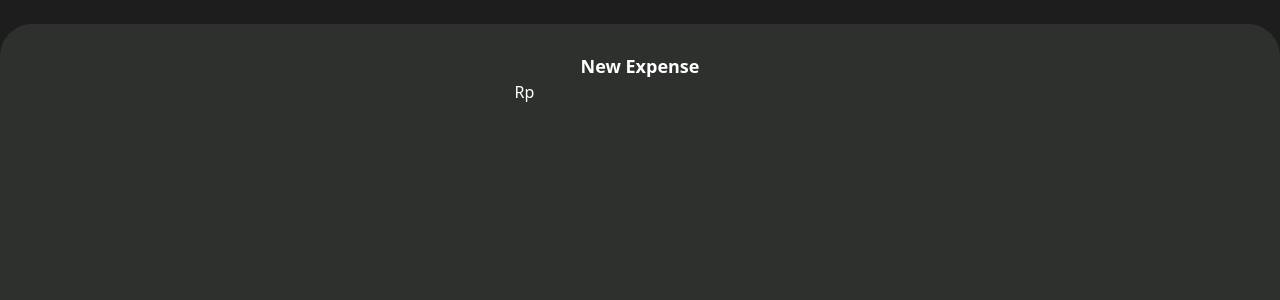
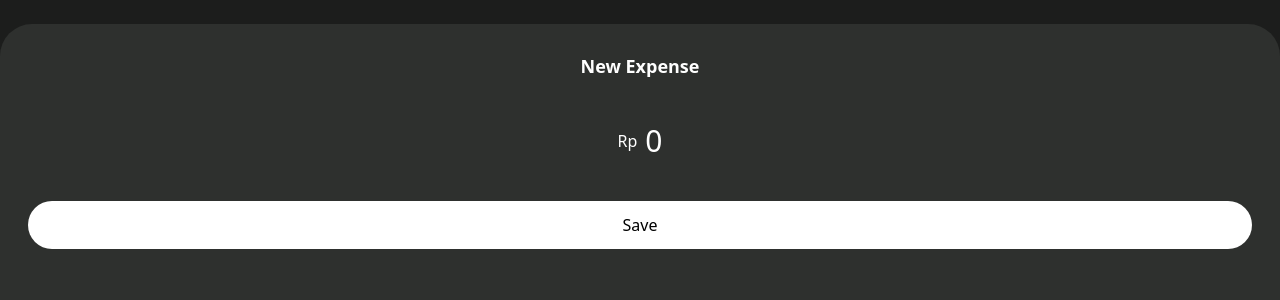
Before and after one commit to TamaWira/react-vite-pwa-app, a React (Vite) app: page / in a window 1280 px wide. Both pictures are taken after a click on the button 640 px from the left and 740 px from the top of the page. Shown: the top 300 px of the page. Built offline with nearby package versions, Linux system fonts and the light colour scheme.

Commit message:
feat: add 'add expense' feature (amount)

```diff
--- a/src/components/AddExpenseDrawer.tsx
+++ b/src/components/AddExpenseDrawer.tsx
@@ -2,12 +2,14 @@ import { PiPlus } from "react-icons/pi";
 import { useLocation } from "react-router";
 import { Drawer } from "vaul";
 import AddExpenseForm from "./AddExpenseForm";
+import { useState } from "react";
 
 export default function AddExpenseDrawer() {
   const { pathname } = useLocation();
+  const [isOpen, setIsOpen] = useState(false);
 
   return (
-    <Drawer.Root shouldScaleBackground>
+    <Drawer.Root shouldScaleBackground open={isOpen} onOpenChange={setIsOpen}>
       <Drawer.Trigger className="right-0 bottom-7 left-0 absolute flex justify-center items-center bg-[#364935] mx-auto rounded-full outline-none w-16 h-16">
         <PiPlus
           className={` p-3 border rounded-full w-14 h-14 ${
@@ -22,7 +24,7 @@ export default function AddExpenseDrawer() {
         <Drawer.Content className="right-0 bottom-0 left-0 fixed bg-[#2E302E] rounded-t-4xl outline-none h-[97%] text-white">
           <Drawer.Title />
           <Drawer.Description />
-          <AddExpenseForm />
+          <AddExpenseForm setIsOpen={setIsOpen} />
         </Drawer.Content>
       </Drawer.Portal>
     </Drawer.Root>
--- a/src/components/AddExpenseForm.tsx
+++ b/src/components/AddExpenseForm.tsx
@@ -1,28 +1,96 @@
-import { useState } from "react";
+import { useState, ChangeEvent, FocusEvent } from "react";
+import { useExpenseContext } from "../lib/hooks";
 
-export default function AddExpenseForm() {
-  const [form, setForm] = useState({
-    amount: 0,
+type Form = {
+  amount: string | number;
+};
+
+type Props = {
+  setIsOpen: (state: boolean) => void;
+};
+
+export default function AddExpenseForm({ setIsOpen }: Props) {
+  // We keep the amount as a string so we can store both the unformatted (editing) and formatted values.
+  const { expenses, handleChangeExpenses } = useExpenseContext();
+  const [form, setForm] = useState<Form>({
+    amount: "",
   });
+
+  // Remove all non-digit characters.
+  const unformatNumber = (value: string): string => {
+    return value.replace(/\D/g, "");
+  };
+
+  // Format the number using a locale that uses dots for thousand separators (e.g., "de-DE").
+  // You can change "de-DE" to another locale if needed.
+  const formatNumber = (value: string): string => {
+    const numericValue = Number(unformatNumber(value));
+    if (!value || isNaN(numericValue)) return "";
+    return numericValue.toLocaleString("de-DE");
+  };
+
+  const handleChange = (e: ChangeEvent<HTMLInputElement>) => {
+    // As the user types, update the state.
+    setForm({ ...form, amount: parseInt(e.target.value) });
+  };
+
+  const handleFocus = (e: FocusEvent<HTMLInputElement>) => {
+    // On focus, remove formatting so the user can edit the raw number.
+    // setAmount(unformatNumber(e.target.value));
+    setForm({ ...form, amount: unformatNumber(e.target.value) });
+  };
+
+  const handleBlur = (e: FocusEvent<HTMLInputElement>) => {
+    // On blur, format the number with thousand separators.
+    // setAmount(formatNumber(e.target.value));
+    console.log(formatNumber(e.target.value));
+    setForm({ ...form, amount: formatNumber(e.target.value) });
+  };
+
+  const generateExpense = (form: Form) => {
+    return {
+      id: new Date().getTime(),
+      userId: 1,
+      amount: Number(unformatNumber(form.amount.toString())),
+      description: "Testing",
+      category: "Testing",
+      date: new Date().toISOString().split("T")[0],
+      createdAt: new Date().toISOString().split("T")[0],
+      updatedAt: null,
+    };
+  };
+
+  const onSubmit = (e: React.FormEvent<HTMLFormElement>) => {
+    e.preventDefault();
+    handleChangeExpenses([...expenses, generateExpense(form)]);
+    setIsOpen(false);
+  };
 
   return (
     <div className="p-7 text-white">
       <h2 className="font-semibold text-lg text-center">New Expense</h2>
-      <form>
-        <div className="flex justify-center items-center">
-          <label htmlFor="amount">Rp</label>
+      <form onSubmit={onSubmit}>
+        <div className="flex justify-center items-center gap-1 py-10">
+          <label htmlFor="amount" className="mr-1">
+            Rp
+          </label>
           <input
             type="text"
-            // value={form.amount}
-            className="focus:outline-none w-fit appearance-none"
-            // onChange={(e) =>
-            //   setForm({
-            //     ...form,
-            //     amount: e.target.value ? parseInt(e.target.value) : 0,
-            //   })
-            // }
+            id="amount"
+            value={form.amount}
+            placeholder="0"
+            className="focus:outline-none w-fit placeholder:text-white text-3xl appearance-none field-sizing-content"
+            onChange={handleChange}
+            onFocus={handleFocus}
+            onBlur={handleBlur}
           />
         </div>
+        <button
+          type="submit"
+          className="bg-white py-3 rounded-full w-full text-black"
+        >
+          Save
+        </button>
       </form>
     </div>
   );
--- a/src/components/ExpensesDetails.tsx
+++ b/src/components/ExpensesDetails.tsx
@@ -1,14 +1,9 @@
-import {
-  aggregateExpenses,
-  generateRandomExpenses,
-  formatToRupiah,
-} from "../lib/functions";
+import { formatDate, formatToRupiah } from "../lib/functions";
+import { useExpenseContext } from "../lib/hooks";
 import { AggregatedExpense, Expense } from "../lib/types";
-import { formatDate } from "../lib/functions";
 
 export default function ExpensesDetails() {
-  const expenses = generateRandomExpenses();
-  const aggregatedExpenses = aggregateExpenses(expenses);
+  const { aggregatedExpenses } = useExpenseContext();
 
   return (
     <section>
--- /dev/null
+++ b/src/contexts/ExpenseContextProvider.tsx
@@ -0,0 +1,37 @@
+import { createContext, useState } from "react";
+import { aggregateExpenses } from "../lib/functions";
+import { AggregatedExpense, Expense } from "../lib/types";
+
+type TExpenseContext = {
+  expenses: Expense[];
+  aggregatedExpenses: AggregatedExpense[];
+  handleChangeExpenses: (expenses: Expense[]) => void;
+};
+
+type ExpenseContextProviderProps = {
+  children: React.ReactNode;
+};
+
+export const ExpenseContext = createContext<TExpenseContext | null>(null);
+
+export default function ExpenseContextProvider({
+  children,
+}: ExpenseContextProviderProps) {
+  const [expenses, setExpenses] = useState<Expense[]>([]);
+
+  // Derived states
+  const aggregatedExpenses = aggregateExpenses(expenses);
+
+  // Event handlers
+  const handleChangeExpenses = (newExpenses: Expense[]) => {
+    setExpenses(newExpenses);
+  };
+
+  return (
+    <ExpenseContext.Provider
+      value={{ expenses, aggregatedExpenses, handleChangeExpenses }}
+    >
+      {children}
+    </ExpenseContext.Provider>
+  );
+}
--- /dev/null
+++ b/src/lib/hooks.ts
@@ -0,0 +1,14 @@
+import { useContext } from "react";
+import { ExpenseContext } from "../contexts/ExpenseContextProvider";
+
+export const useExpenseContext = () => {
+  const context = useContext(ExpenseContext);
+
+  if (!context) {
+    throw new Error(
+      "useSearchContext must be used within a SearchContextProvider"
+    );
+  }
+
+  return context;
+};
--- a/src/main.tsx
+++ b/src/main.tsx
@@ -3,11 +3,14 @@ import { createRoot } from "react-dom/client";
 import { BrowserRouter } from "react-router";
 import AppRoutes from "./components/AppRoutes.tsx";
 import "./styles/global.css";
+import ExpenseContextProvider from "./contexts/ExpenseContextProvider";
 
 createRoot(document.getElementById("root")!).render(
   <StrictMode>
     <BrowserRouter>
-      <AppRoutes />
+      <ExpenseContextProvider>
+        <AppRoutes />
+      </ExpenseContextProvider>
     </BrowserRouter>
   </StrictMode>
 );
```
